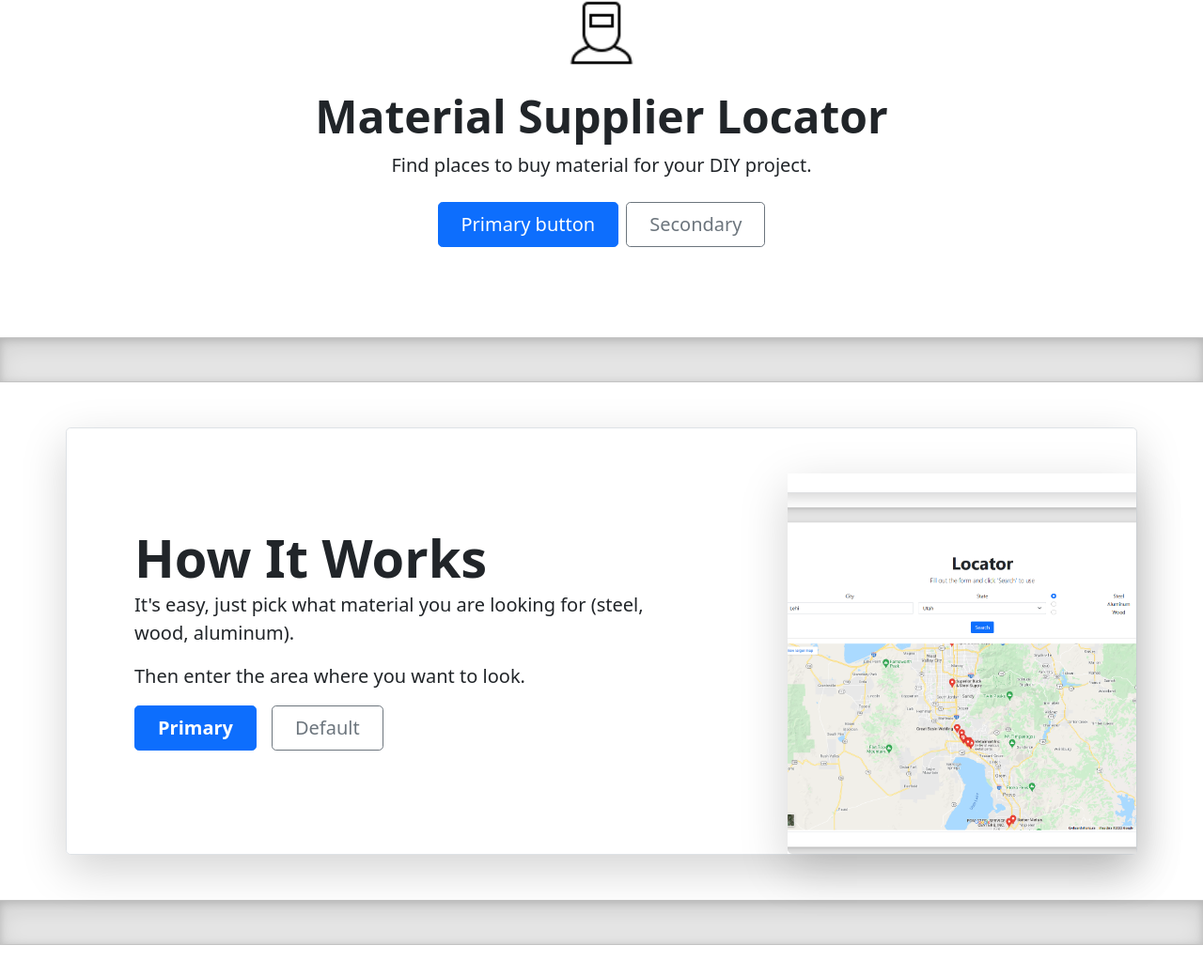
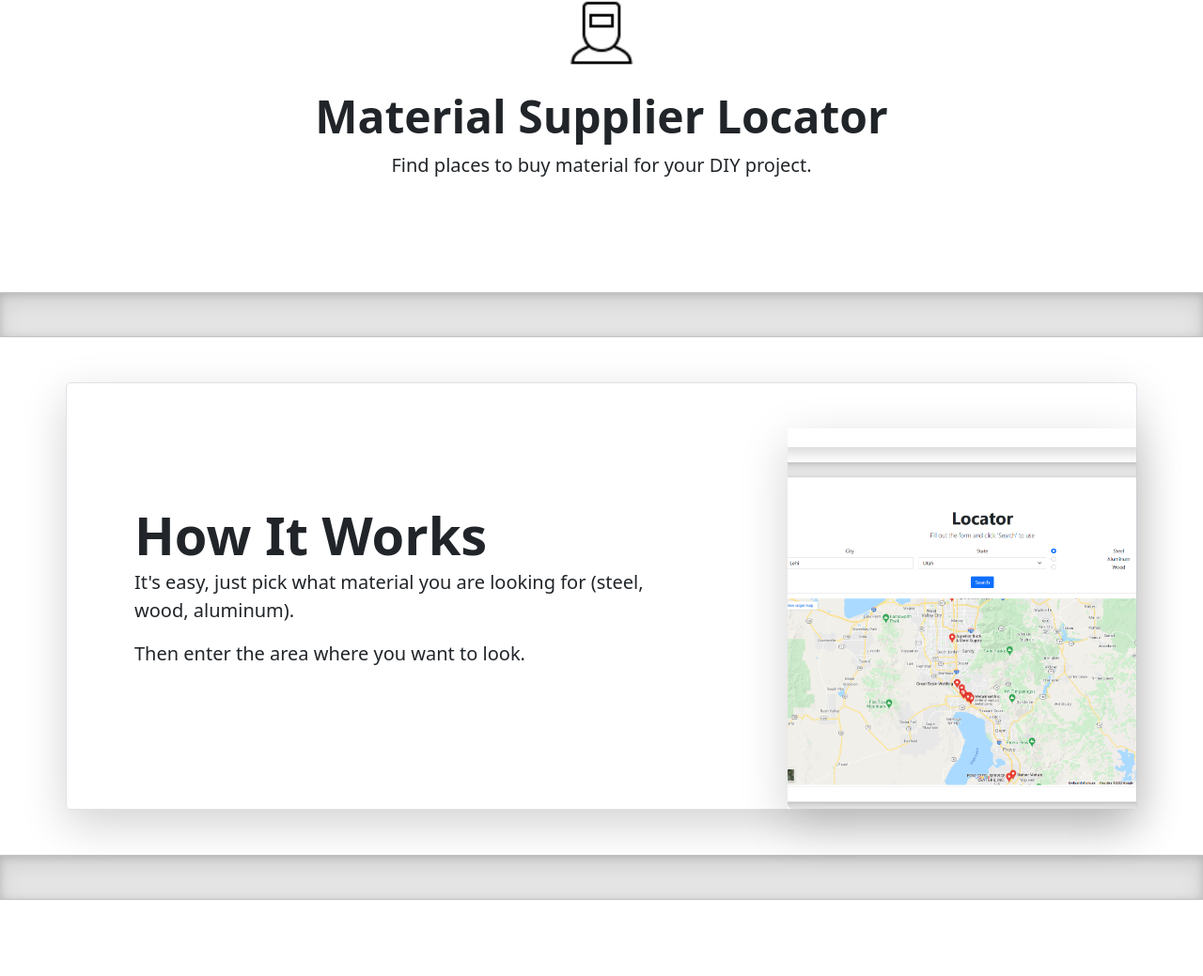
Before and after one commit to Colby77/devmountain-spec-capstone-project, a Flask app: page /map in a window 1280 px wide. Shown: the part 173-1212 px from the top of the page at 94% size. Run offline with Flask 2, Linux system fonts and the light colour scheme; data that the repository does not hold is empty; some libraries are stand-ins or nearby versions.

Commit message:
deleted some buttons that did nothing

```diff
--- a/templates/map.html
+++ b/templates/map.html
@@ -49,8 +49,7 @@
     <div class="col-lg-6 mx-auto">
       <p class="lead mb-4">Find places to buy material for your DIY project.</p>
       <div class="d-grid gap-2 d-sm-flex justify-content-sm-center">
-        <button type="button" class="btn btn-primary btn-lg px-4 gap-3">Primary button</button>
-        <button type="button" class="btn btn-outline-secondary btn-lg px-4">Secondary</button>
+
       </div>
     </div>
   </div>
@@ -65,8 +64,7 @@
         <p class="lead">Then enter the area where you want to look.</p>
 
         <div class="d-grid gap-2 d-md-flex justify-content-md-start mb-4 mb-lg-3">
-          <button type="button" class="btn btn-primary btn-lg px-4 me-md-2 fw-bold">Primary</button>
-          <button type="button" class="btn btn-outline-secondary btn-lg px-4">Default</button>
+
         </div>
       </div>
       <div class="col-lg-4 offset-lg-1 p-0 overflow-hidden shadow-lg">
```
